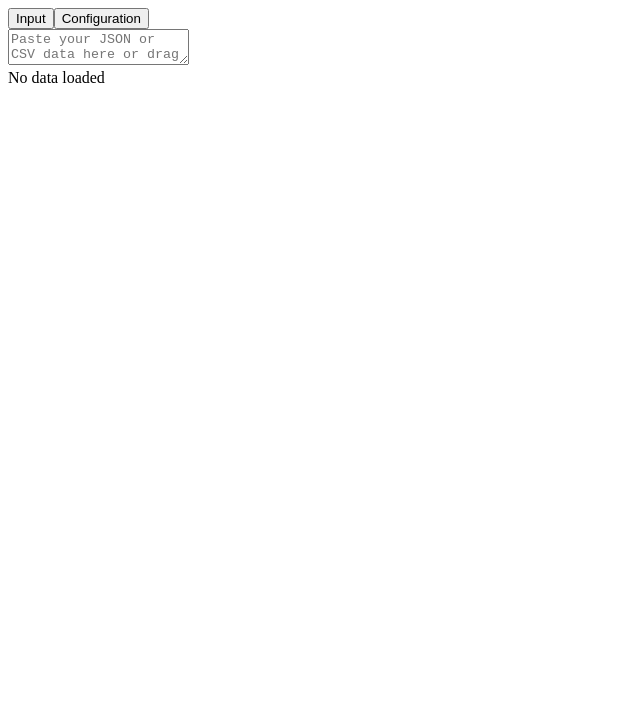
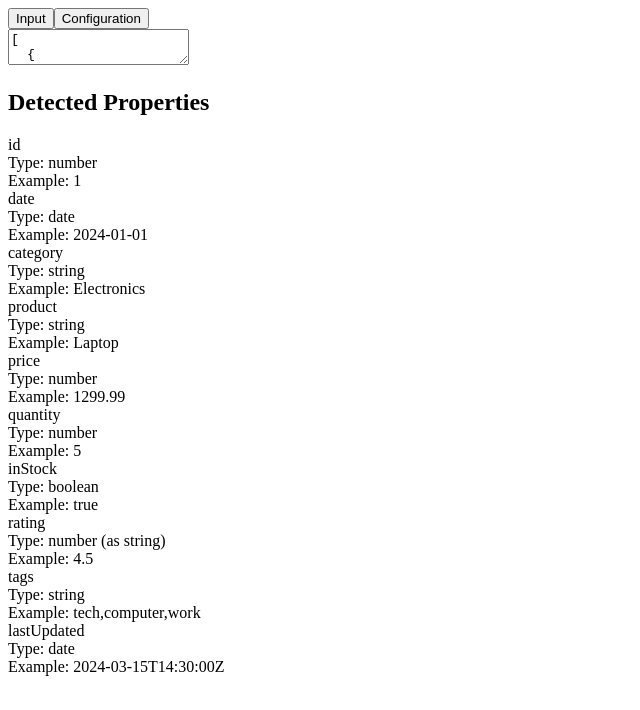
Before and after one commit to AikeHillbrands/vizkey, a React (Vite) app: page / in a window 1280 px wide. Shown: the top 710 px of the page, without its empty margins (0-640 px from the left). Built offline with nearby package versions, Linux system fonts and the light colour scheme; the HTML template or start-up script is replaced by a standard one.

Commit message:
Small changes

```diff
--- a/src/App.tsx
+++ b/src/App.tsx
@@ -9,12 +9,135 @@ import { processData } from './utils/dataProcessing'
 
 ChartJS.register(...registerables)
 
+const SAMPLE_DATA: DataItem[] = [
+  {
+    id: 1,
+    date: "2024-01-01",
+    category: "Electronics",
+    product: "Laptop",
+    price: 1299.99,
+    quantity: 5,
+    inStock: true,
+    rating: "4.5",
+    tags: "tech,computer,work",
+    lastUpdated: "2024-03-15T14:30:00Z"
+  },
+  {
+    id: 2,
+    date: "2024-01-02",
+    category: "Books",
+    product: "JavaScript Guide",
+    price: 49.99,
+    quantity: 20,
+    inStock: true,
+    rating: "4.8",
+    tags: "programming,education,tech",
+    lastUpdated: "2024-03-14T09:15:00Z"
+  },
+  {
+    id: 3,
+    date: "2024-01-03",
+    category: "Electronics",
+    product: "Smartphone",
+    price: 899.99,
+    quantity: 8,
+    inStock: false,
+    rating: "4.2",
+    tags: "tech,mobile,communication",
+    lastUpdated: "2024-03-13T16:45:00Z"
+  },
+  {
+    id: 4,
+    date: "2024-01-03",
+    category: "Clothing",
+    product: "Winter Jacket",
+    price: 89.99,
+    quantity: 15,
+    inStock: true,
+    rating: "4.6",
+    tags: "winter,outdoor,fashion",
+    lastUpdated: "2024-03-13T11:20:00Z"
+  },
+  {
+    id: 5,
+    date: "2024-01-04",
+    category: "Books",
+    product: "TypeScript Handbook",
+    price: 39.99,
+    quantity: 25,
+    inStock: true,
+    rating: "4.9",
+    tags: "programming,education,tech",
+    lastUpdated: "2024-03-12T16:30:00Z"
+  },
+  {
+    id: 6,
+    date: "2024-01-04",
+    category: "Electronics",
+    product: "Wireless Headphones",
+    price: 199.99,
+    quantity: 0,
+    inStock: false,
+    rating: "4.7",
+    tags: "tech,audio,wireless",
+    lastUpdated: "2024-03-12T14:15:00Z"
+  },
+  {
+    id: 7,
+    date: "2024-01-05",
+    category: "Food",
+    product: "Organic Coffee",
+    price: 15.99,
+    quantity: 50,
+    inStock: true,
+    rating: "4.4",
+    tags: "beverage,organic,fair-trade",
+    lastUpdated: "2024-03-11T09:45:00Z"
+  },
+  {
+    id: 8,
+    date: "2024-01-05",
+    category: "Clothing",
+    product: "Running Shoes",
+    price: 129.99,
+    quantity: 12,
+    inStock: true,
+    rating: "4.3",
+    tags: "sports,footwear,running",
+    lastUpdated: "2024-03-11T08:30:00Z"
+  },
+  {
+    id: 9,
+    date: "2024-01-06",
+    category: "Food",
+    product: "Green Tea",
+    price: 8.99,
+    quantity: 75,
+    inStock: true,
+    rating: "4.1",
+    tags: "beverage,healthy,organic",
+    lastUpdated: "2024-03-10T15:20:00Z"
+  },
+  {
+    id: 10,
+    date: "2024-01-06",
+    category: "Books",
+    product: "React Cookbook",
+    price: 45.99,
+    quantity: 18,
+    inStock: true,
+    rating: "4.6",
+    tags: "programming,education,tech",
+    lastUpdated: "2024-03-10T13:10:00Z"
+  }
+]
+
 function App() {
   const [activeTab, setActiveTab] = useState<'data' | 'config'>('data')
   const [chartType, setChartType] = useState<ChartType>(null)
-  const [data, setData] = useState<DataItem[]>([])
-  const [inputText, setInputText] = useState('')
-  const [fields, setFields] = useState<string[]>([])
+  const [data, setData] = useState<DataItem[]>(SAMPLE_DATA)
+  const [inputText, setInputText] = useState(JSON.stringify(SAMPLE_DATA, null, 2))
+  const [fields, setFields] = useState<string[]>(Object.keys(SAMPLE_DATA[0]))
   const [groupByConfig, setGroupByConfig] = useState<GroupByConfig>({
     fields: []
   })
--- a/src/components/DataInput.tsx
+++ b/src/components/DataInput.tsx
@@ -28,7 +28,7 @@ export function DataInput({ value, onChange, onDataParse, data }: DataInputProps
     <div className="h-full flex">
       <div className="w-1/2 p-4 border-r">
         <textarea
-          className="w-full h-full p-4 border rounded-lg font-mono"
+          className="w-full h-full p-4 border rounded-lg font-mono text-xs"
           placeholder="Paste your JSON or CSV data here or drag a file..."
           value={value}
           onChange={(e) => {
--- a/src/components/GroupByConfig.tsx
+++ b/src/components/GroupByConfig.tsx
@@ -1,4 +1,4 @@
-import { AggregationControls } from './AggregationControls'
+
 
 interface GroupByConfigProps {
   fields: string[]
--- a/src/components/PropertyList.tsx
+++ b/src/components/PropertyList.tsx
@@ -4,8 +4,9 @@ interface PropertyListProps {
   data: DataItem[]
 }
 
-function getPropertyType(value: any): string {
+function getPropertyType(value: string | number | boolean): string {
   if (typeof value === 'number') return 'number'
+  if (typeof value === 'boolean') return 'boolean'
   if (typeof value === 'string') {
     // Try to parse as number
     if (!isNaN(Number(value))) return 'number (as string)'
@@ -32,13 +33,14 @@ export function PropertyList({ data }: PropertyListProps) {
   }))
 
   return (
-    <div className="space-y-4">
-      <h2 className="text-lg font-bold">Detected Properties</h2>
+    <div className="h-full flex flex-col">
+      <h2 className="text-lg font-bold mb-4">Detected Properties</h2>
+      <div className="flex-1 overflow-auto">
         <div className="space-y-2">
           {properties.map(prop => (
             <div
               key={prop.name}
-            className="p-3 border rounded bg-white"
+              className="p-3 border rounded bg-white hover:border-blue-500 transition-colors"
             >
               <div className="font-medium">{prop.name}</div>
               <div className="text-sm text-gray-600">Type: {prop.type}</div>
@@ -49,5 +51,6 @@ export function PropertyList({ data }: PropertyListProps) {
           ))}
         </div>
       </div>
+    </div>
   )
 }
--- a/src/types/index.ts
+++ b/src/types/index.ts
@@ -1,7 +1,7 @@
 export type ChartType = 'bar' | 'line' | 'scatter' | null
 
 export interface DataItem {
-  [key: string]: string | number
+  [key: string]: string | number | boolean
 }
 
 export interface GroupByConfig {
```
Lines whose indentation alone changed are shown as unchanged.
